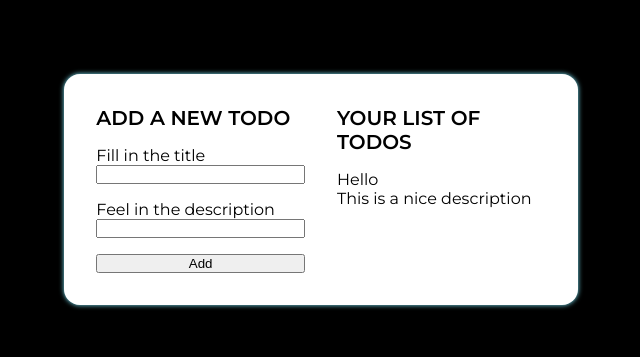
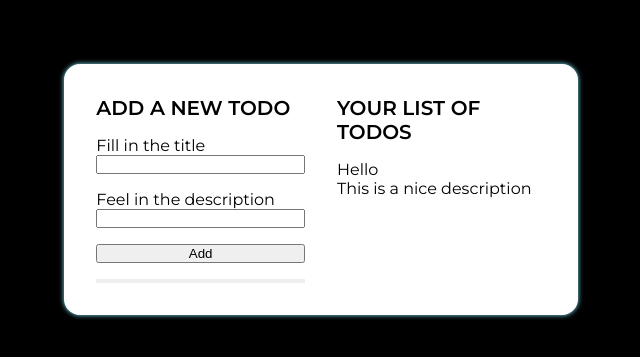
Before and after one commit to oliverpa-dev/todo-app, a React (Create React App) app: page / in a window 1280 px wide. Shown: the part 211-568 px from the top of the page, without its empty margins (319-959 px from the left). Built offline with nearby package versions, Linux system fonts and the light colour scheme.

Commit message:
Add: func for handling the input's onChange

```diff
--- a/src/components/TodoItems.tsx
+++ b/src/components/TodoItems.tsx
@@ -16,6 +16,24 @@ export const TodoItems: React.FC = () => {
     id: Math.random(),
   };
 
+  const handleFirstVal = (firstVal: string) => {
+    if (firstVal) {
+      setFirstValue(firstVal);
+      console.log(firstVal);
+    } else {
+      setFirstValue("");
+    }
+  };
+
+  const handleSecondVal = (secondVal: string) => {
+    if (secondVal) {
+      setSecondValue(secondVal);
+      console.log(secondVal);
+    } else {
+      setSecondValue("");
+    }
+  };
+
   return (
     <div className="todo-items">
       <div className="todo-items__heading">Add a new todo</div>
@@ -25,7 +43,8 @@ export const TodoItems: React.FC = () => {
           type="text"
           value={firstValue}
           onChange={(e: React.ChangeEvent<HTMLInputElement>) => {
-            setFirstValue(e.target.value);
+            // setFirstValue(e.target.value);
+            handleFirstVal(e.target.value);
           }}
         />
       </div>
@@ -35,11 +54,18 @@ export const TodoItems: React.FC = () => {
           type="text"
           value={secondValue}
           onChange={(e: React.ChangeEvent<HTMLInputElement>) => {
-            setSecondValue(e.target.value);
+            // setSecondValue(e.target.value);
+            handleSecondVal(e.target.value);
           }}
         />
       </div>
       <button onClick={() => dispatch(addItem(initialValue))}>Add</button>
+      <button
+        onClick={() => {
+          handleFirstVal(firstValue);
+          handleSecondVal(secondValue);
+        }}
+      ></button>
     </div>
   );
 };
```
